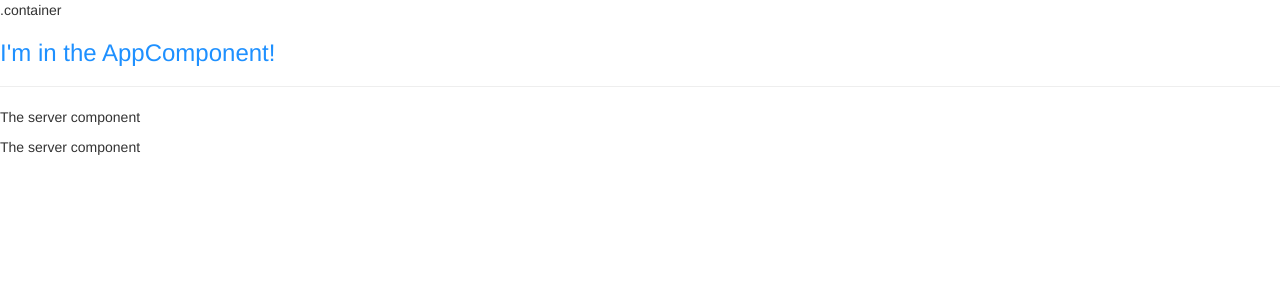
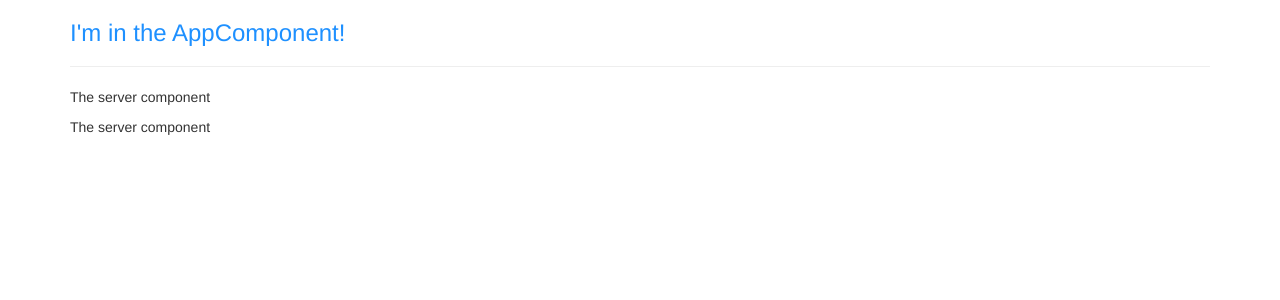
Before and after one commit to slimxjim/angular-udemy, an Angular app in the folder my-first-app/: page / in a window 1280 px wide. Shown: the top 300 px of the page. Built offline with nearby package versions, Linux system fonts and the light colour scheme.

Commit message:
23 selector variant

```diff
--- a/my-first-app/src/app/app.component.html
+++ b/my-first-app/src/app/app.component.html
@@ -1,4 +1,10 @@
-.container
-<h3>I'm in the AppComponent!</h3>
-<hr>
-<app-servers></app-servers>
+<div class="container">
+  <div class="row">
+    <div class="col-xs-12">
+      <h3>I'm in the AppComponent!</h3>
+      <hr>
+<!--      <app-servers></app-servers>-->
+      <div app-servers></div>
+    </div>
+  </div>
+</div>
--- a/my-first-app/src/app/servers/servers.component.ts
+++ b/my-first-app/src/app/servers/servers.component.ts
@@ -1,8 +1,10 @@
 import { Component } from '@angular/core';
 
 @Component({
-  selector: 'app-servers',
-  templateUrl: './servers.component.html',
+  selector: '[app-servers]',
+  template: `
+    <app-server></app-server>
+    <app-server></app-server>`,
   styleUrls: ['./servers.component.css']
 })
 export class ServersComponent {
```
